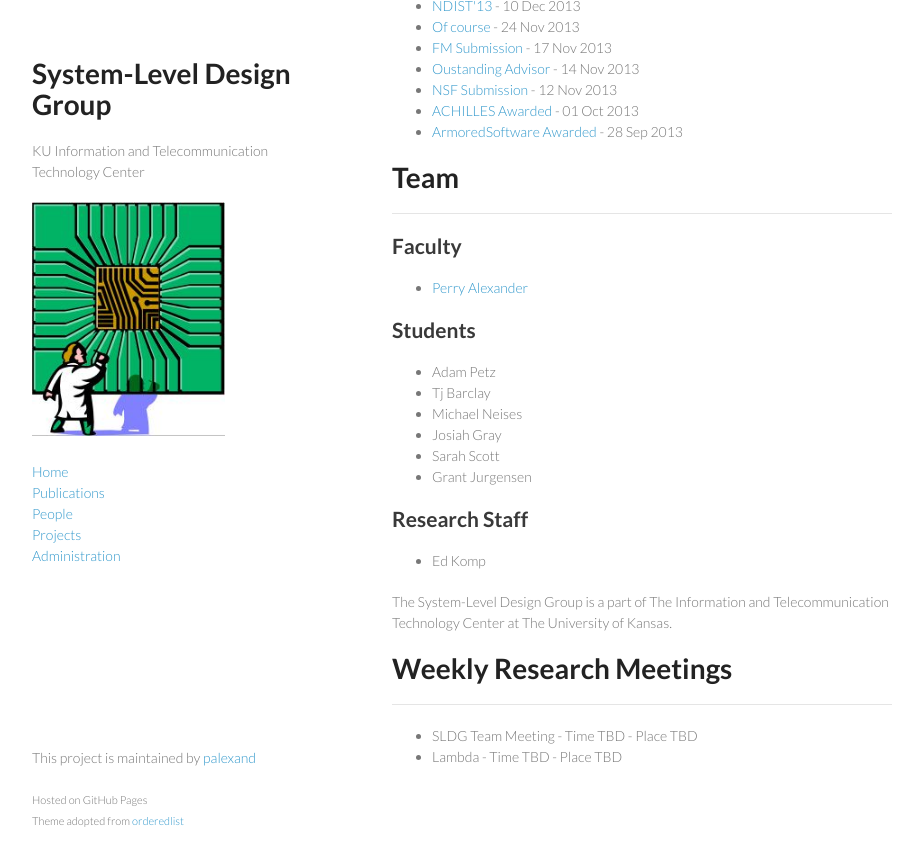
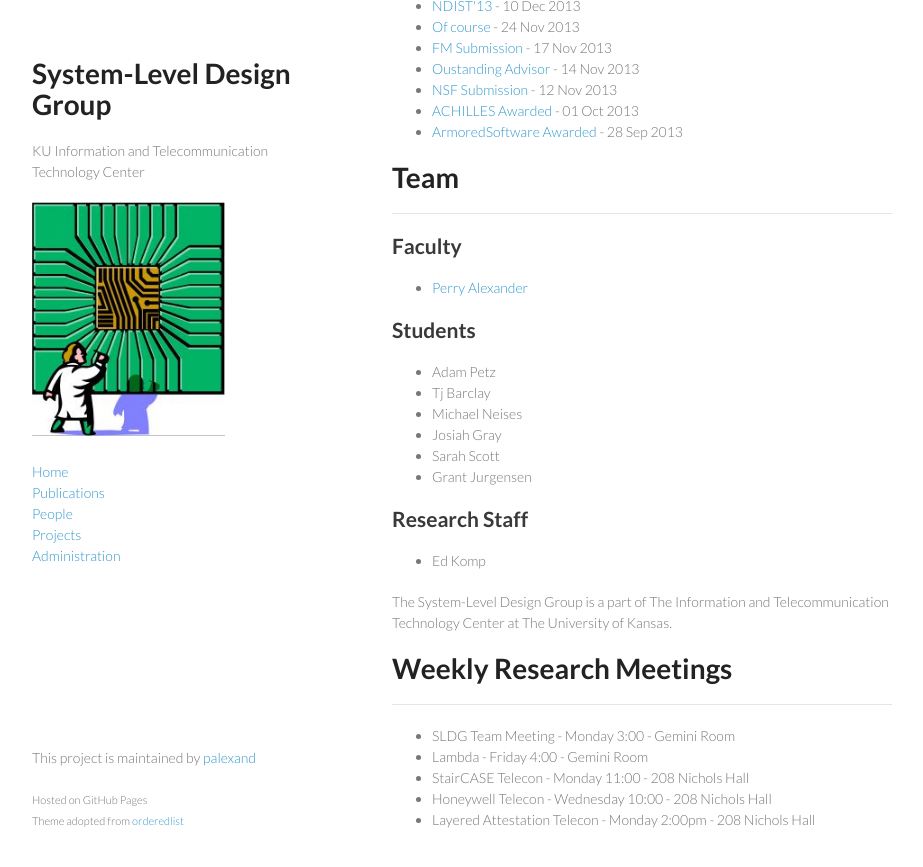
Before and after one commit to ku-sldg/ku-sldg.github.io, a Jekyll site: the page built from index.md, in a window 1280 px wide and 900 px high, scrolled down 512 px. Shown: the top 867 px of the window, without its empty margins (178-1101 px from the left). Built offline with Jekyll 4.4.1, drawn with Linux system fonts in a browser that asks for light colours; before the commit the page ends 1349 px from its top, so only the background shows below that.

Commit message:
updating summer meeting times

```diff
--- a/_data/meetings.yml
+++ b/_data/meetings.yml
@@ -1,7 +1,19 @@
 - name: SLDG Team Meeting
-  time: Time TBD
-  place: Place TBD
+  time: Monday 3:00
+  place: Gemini Room
 
 - name: Lambda
-  time: Time TBD
-  place: Place TBD
+  time: Friday 4:00
+  place: Gemini Room
+
+- name: StairCASE Telecon
+  time: Monday 11:00
+  place: 208 Nichols Hall
+
+- name: Honeywell Telecon
+  time: Wednesday 10:00
+  place: 208 Nichols Hall
+
+- name: Layered Attestation Telecon
+  time: Monday 2:00pm
+  place: 208 Nichols Hall
```
